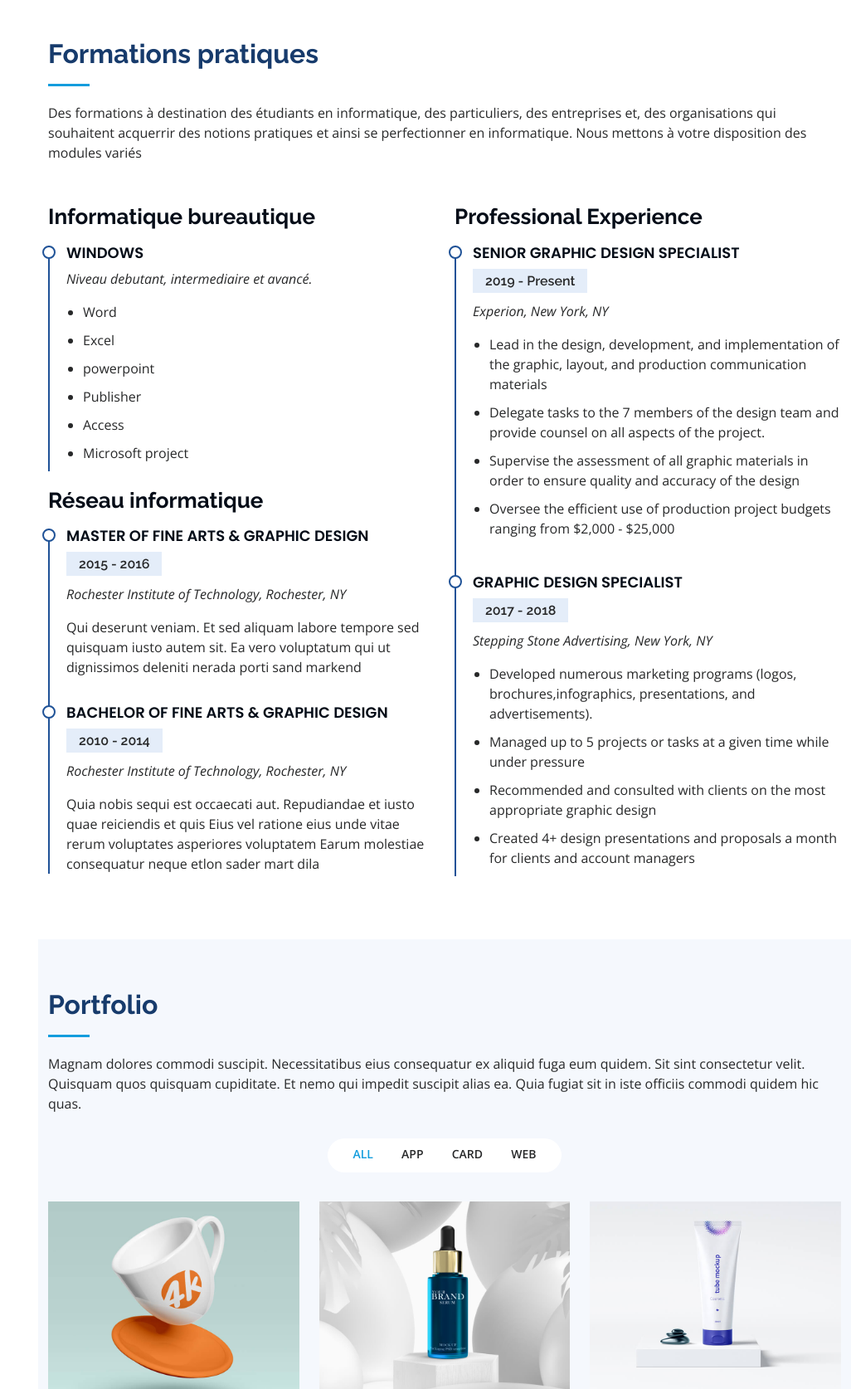
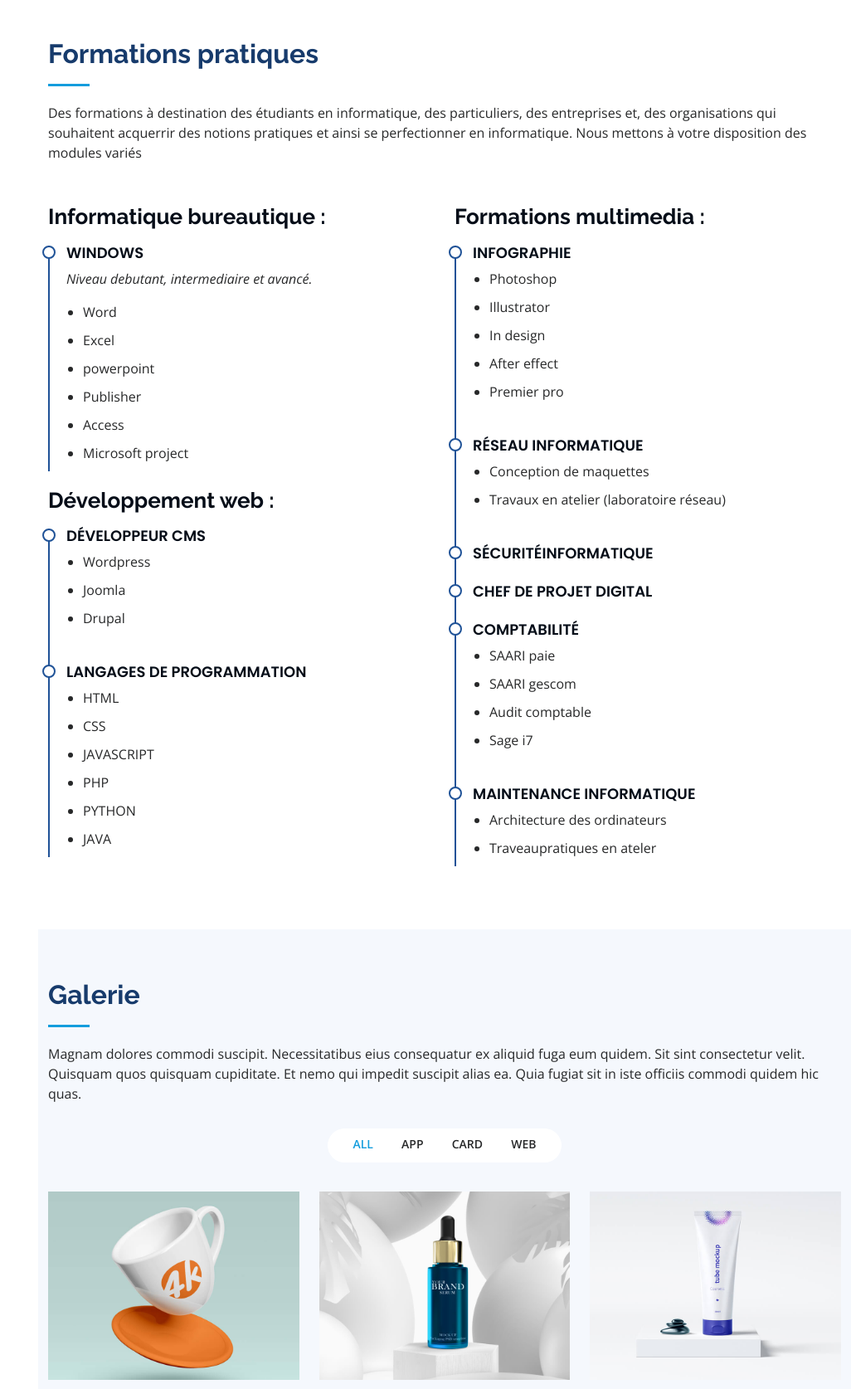
Before and after one commit to WAWA812/Mon-site-personnel, a PHP site: page / in a window 1280 px wide. Shown: the part 1989-3663 px from the top of the page at 83% size, without its empty margins (254-1280 px from the left). Run offline with PHP 8.4, Linux system fonts and the light colour scheme.

Commit message:
ajout des parties formations et services

```diff
--- a/assets/css/style.css
+++ b/assets/css/style.css
@@ -17,6 +17,7 @@ a {
   color: #149ddd;
   text-decoration: none;
 }
+
 
 a:hover {
   color: #37b3ed;
--- a/index.php
+++ b/index.php
@@ -1,7 +1,7 @@
  <!DOCTYPE html>
 <html lang="fr">
 
-<head>
+ <head>
   <?php require 'analytics.php';?>
   <meta charset="utf-8">
   <meta content="width=device-width, initial-scale=1.0" name="viewport">
@@ -16,7 +16,7 @@
   <?php require 'favicon.php';?>
 
   <!-- Google Fonts -->
-<?php require 'googleFont.php';?>
+  <?php require 'googleFont.php';?>
   <!-- Vendor CSS Files -->
   <?php require 'style.php';?>
  </head>
@@ -147,7 +147,7 @@
 
         <div class="row">
           <div class="col-lg-6" data-aos="fade-up">
-            <h3 class="resume-title">Informatique bureautique</h3>
+            <h3 class="resume-title">Informatique bureautique :</h3>
             <div class="resume-item pb-0">
               <h4>Windows</h4>
               <p><em>Niveau debutant, intermediaire et avancé.</em></p>
@@ -161,42 +161,70 @@
               </ul>
             </div>
 
-            <h3 class="resume-title">Réseau informatique</h3>
+            <h3 class="resume-title">Développement web :</h3>
             <div class="resume-item">
-              <h4>Master of Fine Arts &amp; Graphic Design</h4>
-              <h5>2015 - 2016</h5>
-              <p><em>Rochester Institute of Technology, Rochester, NY</em></p>
-              <p>Qui deserunt veniam. Et sed aliquam labore tempore sed quisquam iusto autem sit. Ea vero voluptatum qui ut dignissimos deleniti nerada porti sand markend</p>
-            </div>
+              <h4>Développeur CMS</h4>
+              <ul>
+                <li>Wordpress</li>
+                <li>Joomla</li>
+                <li>Drupal</li>
+              </ul>
+              </div>
             <div class="resume-item">
-              <h4>Bachelor of Fine Arts &amp; Graphic Design</h4>
-              <h5>2010 - 2014</h5>
-              <p><em>Rochester Institute of Technology, Rochester, NY</em></p>
-              <p>Quia nobis sequi est occaecati aut. Repudiandae et iusto quae reiciendis et quis Eius vel ratione eius unde vitae rerum voluptates asperiores voluptatem Earum molestiae consequatur neque etlon sader mart dila</p>
+              <h4>Langages de programmation</h4>
+              <ul>
+                <li>HTML</li>
+                <li>CSS</li>
+                <li>JAVASCRIPT</li>
+                <li>PHP</li>
+                <li>PYTHON</li>
+                <li>JAVA</li>
+              </ul>
             </div>
           </div>
           <div class="col-lg-6" data-aos="fade-up" data-aos-delay="100">
-            <h3 class="resume-title">Professional Experience</h3>
+            <h3 class="resume-title">Formations  multimedia :</h3>
             <div class="resume-item">
-              <h4>Senior graphic design specialist</h4>
-              <h5>2019 - Present</h5>
-              <p><em>Experion, New York, NY </em></p>
+              <h4>Infographie</h4>
               <ul>
-                <li>Lead in the design, development, and implementation of the graphic, layout, and production communication materials</li>
-                <li>Delegate tasks to the 7 members of the design team and provide counsel on all aspects of the project. </li>
-                <li>Supervise the assessment of all graphic materials in order to ensure quality and accuracy of the design</li>
-                <li>Oversee the efficient use of production project budgets ranging from $2,000 - $25,000</li>
+                <li>Photoshop</li>
+                <li>Illustrator</li>
+                <li>In design</li>
+                <li>After effect</li>
+                <li>Premier pro</li>
               </ul>
             </div>
             <div class="resume-item">
-              <h4>Graphic design specialist</h4>
-              <h5>2017 - 2018</h5>
-              <p><em>Stepping Stone Advertising, New York, NY</em></p>
+              <h4>Réseau informatique</h4>
               <ul>
-                <li>Developed numerous marketing programs (logos, brochures,infographics, presentations, and advertisements).</li>
-                <li>Managed up to 5 projects or tasks at a given time while under pressure</li>
-                <li>Recommended and consulted with clients on the most appropriate graphic design</li>
-                <li>Created 4+ design presentations and proposals a month for clients and account managers</li>
+                <li>Conception de maquettes</li>
+                <li>Travaux en atelier (laboratoire réseau)</li>
+              </ul>
+            </div>
+            <div class="resume-item">
+              <h4>Sécuritéinformatique</h4>
+
+            </div>
+            <div class="resume-item">
+              <h4>chef de projet digital</h4>
+
+            </div>
+            <div class="resume-item">
+              <h4>Comptabilité</h4>
+              <ul>
+                <li>SAARI paie</li>
+                <li>SAARI gescom</li>
+               <li>Audit comptable</li>
+               <li>Sage i7</li>
+              </ul>
+            </div>
+            <div class="resume-item">
+              <h4>Maintenance informatique</h4>
+
+              <ul>
+                <li>Architecture des ordinateurs</li>
+                <li>Traveaupratiques en ateler</li>
+
               </ul>
             </div>
           </div>
@@ -210,7 +238,7 @@
       <div class="container">
 
         <div class="section-title">
-          <h2>Portfolio</h2>
+          <h2>Galerie</h2>
           <p>Magnam dolores commodi suscipit. Necessitatibus eius consequatur ex aliquid fuga eum quidem. Sit sint consectetur velit. Quisquam quos quisquam cupiditate. Et nemo qui impedit suscipit alias ea. Quia fugiat sit in iste officiis commodi quidem hic quas.</p>
         </div>
 
@@ -232,7 +260,7 @@
               <img src="assets/img/portfolio/portfolio-1.jpg" class="img-fluid" alt="">
               <div class="portfolio-links">
                 <a href="assets/img/portfolio/portfolio-1.jpg" data-gallery="portfolioGallery" class="portfolio-lightbox" title="App 1"><i class="bx bx-plus"></i></a>
-                <a href="portfolio-details.html" title="More Details"><i class="bx bx-link"></i></a>
+                <a href="portfolio-details.php" title="More Details"><i class="bx bx-link"></i></a>
               </div>
             </div>
           </div>
@@ -242,7 +270,7 @@
               <img src="assets/img/portfolio/portfolio-2.jpg" class="img-fluid" alt="">
               <div class="portfolio-links">
                 <a href="assets/img/portfolio/portfolio-2.jpg" data-gallery="portfolioGallery" class="portfolio-lightbox" title="Web 3"><i class="bx bx-plus"></i></a>
-                <a href="portfolio-details.html" title="More Details"><i class="bx bx-link"></i></a>
+                <a href="portfolio-details.php" title="More Details"><i class="bx bx-link"></i></a>
               </div>
             </div>
           </div>
@@ -252,7 +280,7 @@
               <img src="assets/img/portfolio/portfolio-3.jpg" class="img-fluid" alt="">
               <div class="portfolio-links">
                 <a href="assets/img/portfolio/portfolio-3.jpg" data-gallery="portfolioGallery" class="portfolio-lightbox" title="App 2"><i class="bx bx-plus"></i></a>
-                <a href="portfolio-details.html" title="More Details"><i class="bx bx-link"></i></a>
+                <a href="portfolio-details.php" title="More Details"><i class="bx bx-link"></i></a>
               </div>
             </div>
           </div>
@@ -262,7 +290,7 @@
               <img src="assets/img/portfolio/portfolio-4.jpg" class="img-fluid" alt="">
               <div class="portfolio-links">
                 <a href="assets/img/portfolio/portfolio-4.jpg" data-gallery="portfolioGallery" class="portfolio-lightbox" title="Card 2"><i class="bx bx-plus"></i></a>
-                <a href="portfolio-details.html" title="More Details"><i class="bx bx-link"></i></a>
+                <a href="portfolio-details.php" title="More Details"><i class="bx bx-link"></i></a>
               </div>
             </div>
           </div>
@@ -272,7 +300,7 @@
               <img src="assets/img/portfolio/portfolio-5.jpg" class="img-fluid" alt="">
               <div class="portfolio-links">
                 <a href="assets/img/portfolio/portfolio-5.jpg" data-gallery="portfolioGallery" class="portfolio-lightbox" title="Web 2"><i class="bx bx-plus"></i></a>
-                <a href="portfolio-details.html" title="More Details"><i class="bx bx-link"></i></a>
+                <a href="portfolio-details.php" title="More Details"><i class="bx bx-link"></i></a>
               </div>
             </div>
           </div>
@@ -282,7 +310,7 @@
               <img src="assets/img/portfolio/portfolio-6.jpg" class="img-fluid" alt="">
               <div class="portfolio-links">
                 <a href="assets/img/portfolio/portfolio-6.jpg" data-gallery="portfolioGallery" class="portfolio-lightbox" title="App 3"><i class="bx bx-plus"></i></a>
-                <a href="portfolio-details.html" title="More Details"><i class="bx bx-link"></i></a>
+                <a href="portfolio-details.php" title="More Details"><i class="bx bx-link"></i></a>
               </div>
             </div>
           </div>
@@ -292,7 +320,7 @@
               <img src="assets/img/portfolio/portfolio-7.jpg" class="img-fluid" alt="">
               <div class="portfolio-links">
                 <a href="assets/img/portfolio/portfolio-7.jpg" data-gallery="portfolioGallery" class="portfolio-lightbox" title="Card 1"><i class="bx bx-plus"></i></a>
-                <a href="portfolio-details.html" title="More Details"><i class="bx bx-link"></i></a>
+                <a href="portfolio-details.php" title="More Details"><i class="bx bx-link"></i></a>
               </div>
             </div>
           </div>
@@ -302,7 +330,7 @@
               <img src="assets/img/portfolio/portfolio-8.jpg" class="img-fluid" alt="">
               <div class="portfolio-links">
                 <a href="assets/img/portfolio/portfolio-8.jpg" data-gallery="portfolioGallery" class="portfolio-lightbox" title="Card 3"><i class="bx bx-plus"></i></a>
-                <a href="portfolio-details.html" title="More Details"><i class="bx bx-link"></i></a>
+                <a href="portfolio-details.php" title="More Details"><i class="bx bx-link"></i></a>
               </div>
             </div>
           </div>
@@ -312,7 +340,7 @@
               <img src="assets/img/portfolio/portfolio-9.jpg" class="img-fluid" alt="">
               <div class="portfolio-links">
                 <a href="assets/img/portfolio/portfolio-9.jpg" data-gallery="portfolioGallery" class="portfolio-lightbox" title="Web 3"><i class="bx bx-plus"></i></a>
-                <a href="portfolio-details.html" title="More Details"><i class="bx bx-link"></i></a>
+                <a href="portfolio-details.php" title="More Details"><i class="bx bx-link"></i></a>
               </div>
             </div>
           </div>
@@ -328,38 +356,40 @@
 
         <div class="section-title">
           <h2>Services</h2>
-          <p>Magnam dolores commodi suscipit. Necessitatibus eius consequatur ex aliquid fuga eum quidem. Sit sint consectetur velit. Quisquam quos quisquam cupiditate. Et nemo qui impedit suscipit alias ea. Quia fugiat sit in iste officiis commodi quidem hic quas.</p>
+          <p>
+          </p>
+          Avez-vous un projet ? contactez-nous dès maintenant et obtenir votre devis gratuit pour estimer le côut de vtre projet.
         </div>
 
         <div class="row">
           <div class="col-lg-4 col-md-6 icon-box" data-aos="fade-up">
             <div class="icon"><i class="bi bi-briefcase"></i></div>
-            <h4 class="title"><a href="">Lorem Ipsum</a></h4>
+            <h4 class="title"><a href="">Camera de surveillance</a></h4>
             <p class="description">Voluptatum deleniti atque corrupti quos dolores et quas molestias excepturi sint occaecati cupiditate non provident</p>
           </div>
           <div class="col-lg-4 col-md-6 icon-box" data-aos="fade-up" data-aos-delay="100">
             <div class="icon"><i class="bi bi-card-checklist"></i></div>
-            <h4 class="title"><a href="">Dolor Sitema</a></h4>
+            <h4 class="title"><a href="">Tracking</a></h4>
             <p class="description">Minim veniam, quis nostrud exercitation ullamco laboris nisi ut aliquip ex ea commodo consequat tarad limino ata</p>
           </div>
           <div class="col-lg-4 col-md-6 icon-box" data-aos="fade-up" data-aos-delay="200">
             <div class="icon"><i class="bi bi-bar-chart"></i></div>
-            <h4 class="title"><a href="">Sed ut perspiciatis</a></h4>
+            <h4 class="title"><a href="">Maintenance informatique</a></h4>
             <p class="description">Duis aute irure dolor in reprehenderit in voluptate velit esse cillum dolore eu fugiat nulla pariatur</p>
           </div>
           <div class="col-lg-4 col-md-6 icon-box" data-aos="fade-up" data-aos-delay="300">
             <div class="icon"><i class="bi bi-binoculars"></i></div>
-            <h4 class="title"><a href="">Magni Dolores</a></h4>
+            <h4 class="title"><a href="">Support informatique</a></h4>
             <p class="description">Excepteur sint occaecat cupidatat non proident, sunt in culpa qui officia deserunt mollit anim id est laborum</p>
           </div>
           <div class="col-lg-4 col-md-6 icon-box" data-aos="fade-up" data-aos-delay="400">
             <div class="icon"><i class="bi bi-brightness-high"></i></div>
-            <h4 class="title"><a href="">Nemo Enim</a></h4>
+            <h4 class="title"><a href="">développement d'applications</a></h4>
             <p class="description">At vero eos et accusamus et iusto odio dignissimos ducimus qui blanditiis praesentium voluptatum deleniti atque</p>
           </div>
           <div class="col-lg-4 col-md-6 icon-box" data-aos="fade-up" data-aos-delay="500">
             <div class="icon"><i class="bi bi-calendar4-week"></i></div>
-            <h4 class="title"><a href="">Eiusmod Tempor</a></h4>
+            <h4 class="title"><a href="">Support de communication</a></h4>
             <p class="description">Et harum quidem rerum facilis est et expedita distinctio. Nam libero tempore, cum soluta nobis est eligendi</p>
           </div>
         </div>
@@ -372,7 +402,7 @@
       <div class="container">
 
         <div class="section-title">
-          <h2>Testimonials</h2>
+          <h2>Témoignages</h2>
           <p>Magnam dolores commodi suscipit. Necessitatibus eius consequatur ex aliquid fuga eum quidem. Sit sint consectetur velit. Quisquam quos quisquam cupiditate. Et nemo qui impedit suscipit alias ea. Quia fugiat sit in iste officiis commodi quidem hic quas.</p>
         </div>
 
--- a/inner-page.php
+++ b/inner-page.php
@@ -63,7 +63,7 @@
           <li><a href="#resume" class="nav-link scrollto"><i class="bx bx-file-blank"></i> <span>Resume</span></a></li>
           <li><a href="#portfolio" class="nav-link scrollto"><i class="bx bx-book-content"></i> <span>Portfolio</span></a></li>
           <li><a href="#services" class="nav-link scrollto"><i class="bx bx-server"></i> <span>Services</span></a></li>
-          <li><a href="#contact" class="nav-link scrollto"><i class="bx bx-envelope"></i> <span>Contact</span></a></li>
+          <li><a href="index.php#contact" class="nav-link scrollto"><i class="bx bx-envelope"></i> <span>Contact</span></a></li>
         </ul>
       </nav><!-- .nav-menu -->
     </div>
```
